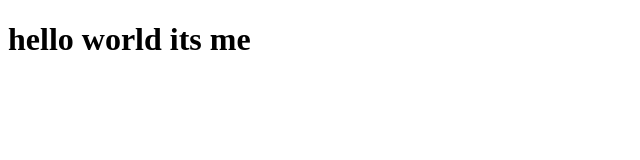
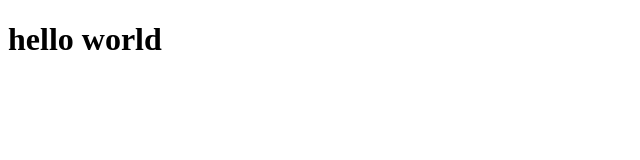
Before and after one commit to mahadevj/learngit, a plain HTML site: page index.html in a window 1280 px wide. Shown: the whole page, without its empty margins (0-640 px from the left). Drawn offline with Linux system fonts and the light colour scheme.

Commit message:
code changed

```diff
--- a/index.html
+++ b/index.html
@@ -4,6 +4,6 @@
 	<title>ghghg</title>
 </head>
 <body>
-	<h1>hello world its me</h1>
+	<h1>hello world</h1>
 </body>
 </html>
```
